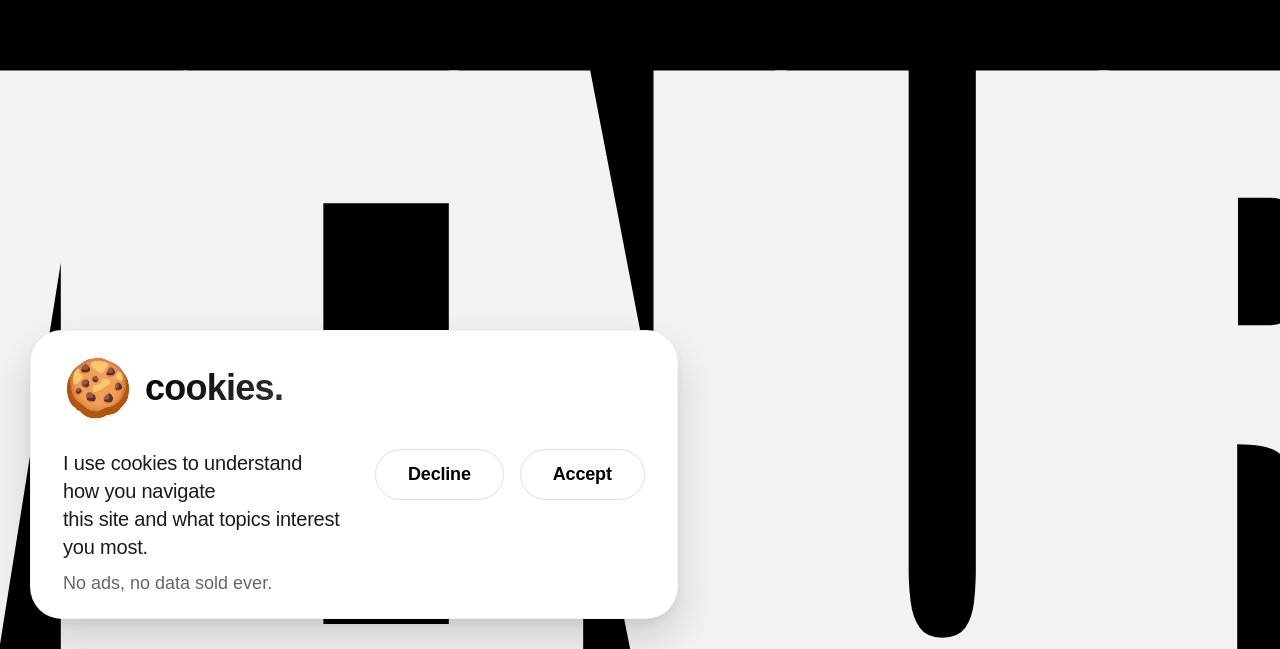
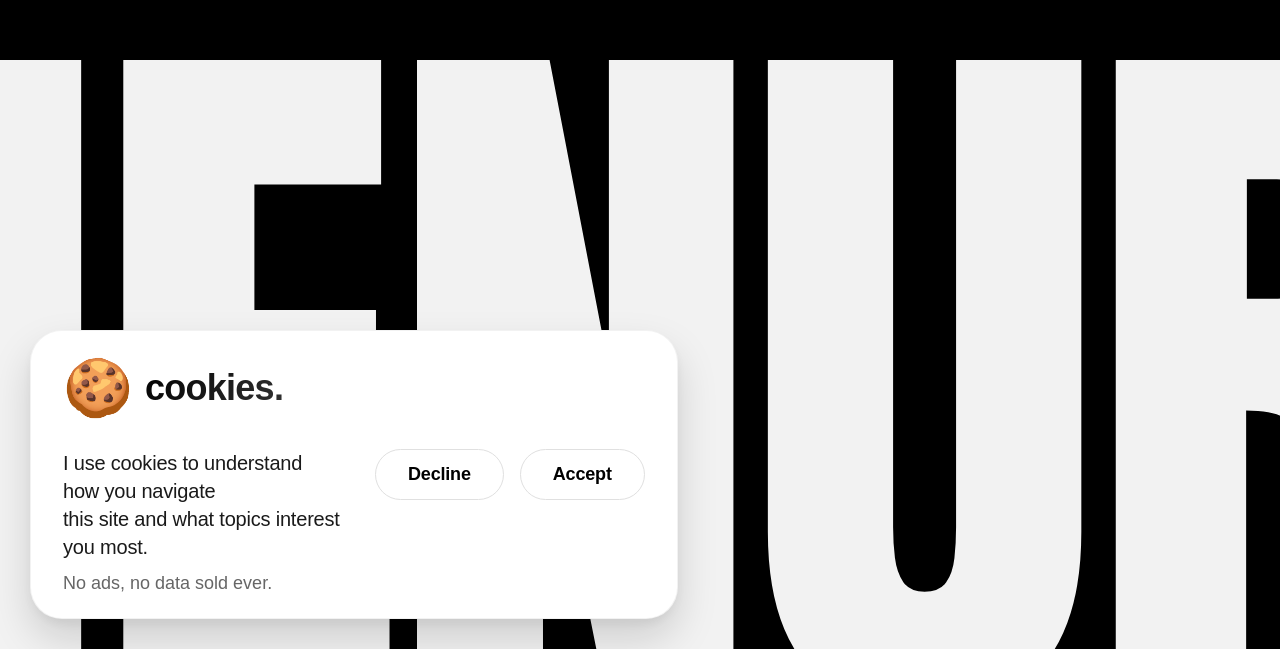
Before and after one commit to vinividivicilala/lolo, a Next.js app in the folder faq/: page / in a window 1280 px wide. Shown: the part 151-800 px from the top of the page. Built offline with nearby package versions, Linux system fonts and the light colour scheme.

Commit message:
Update page.tsx

```diff
--- a/faq/app/page.tsx
+++ b/faq/app/page.tsx
@@ -127,7 +127,7 @@ export default function HomePage(): React.JSX.Element {
     }}>
       {/* Halaman kosong */}
 
-      {/* Footer dengan teks MENURU - Font Bebas Neue, ukuran 800px, jarak rapat, gaya brutal */}
+      {/* Footer dengan teks MENURU - Font Bebas Neue, ukuran 750px, jarak antar huruf pas */}
       <footer style={{
         position: 'fixed',
         bottom: 0,
@@ -143,19 +143,19 @@ export default function HomePage(): React.JSX.Element {
       }}>
         <span style={{
           fontFamily: "'Bebas Neue', 'Impact', 'Arial Black', sans-serif",
-          fontWeight: 'bold',
-          fontSize: '800px',
+          fontWeight: 'normal',
+          fontSize: '750px',
           color: 'white',
           textAlign: 'center',
-          letterSpacing: '-0.08em',
+          letterSpacing: '-0.02em',
           opacity: 0.95,
           textTransform: 'uppercase',
-          lineHeight: '0.75',
+          lineHeight: '0.85',
           whiteSpace: 'nowrap',
-          transform: 'translateY(15%)',
-          fontStretch: 'ultra-expanded',
+          transform: 'translateY(12%)',
           WebkitFontSmoothing: 'antialiased',
-          MozOsxFontSmoothing: 'grayscale'
+          MozOsxFontSmoothing: 'grayscale',
+          fontKerning: 'normal'
         }}>
           MENURU
         </span>
@@ -206,27 +206,33 @@ export default function HomePage(): React.JSX.Element {
                 }
               }
 
-              @media (max-width: 1400px) {
+              @media (max-width: 1600px) {
                 .menuru-text {
-                  font-size: 500px !important;
+                  font-size: 550px !important;
                 }
               }
 
-              @media (max-width: 1000px) {
+              @media (max-width: 1200px) {
                 .menuru-text {
-                  font-size: 350px !important;
+                  font-size: 400px !important;
+                }
+              }
+
+              @media (max-width: 900px) {
+                .menuru-text {
+                  font-size: 280px !important;
                 }
               }
 
               @media (max-width: 768px) {
                 .menuru-text {
-                  font-size: 200px !important;
+                  font-size: 180px !important;
                 }
               }
 
               @media (max-width: 480px) {
                 .menuru-text {
-                  font-size: 100px !important;
+                  font-size: 90px !important;
                 }
               }
             `}
```
